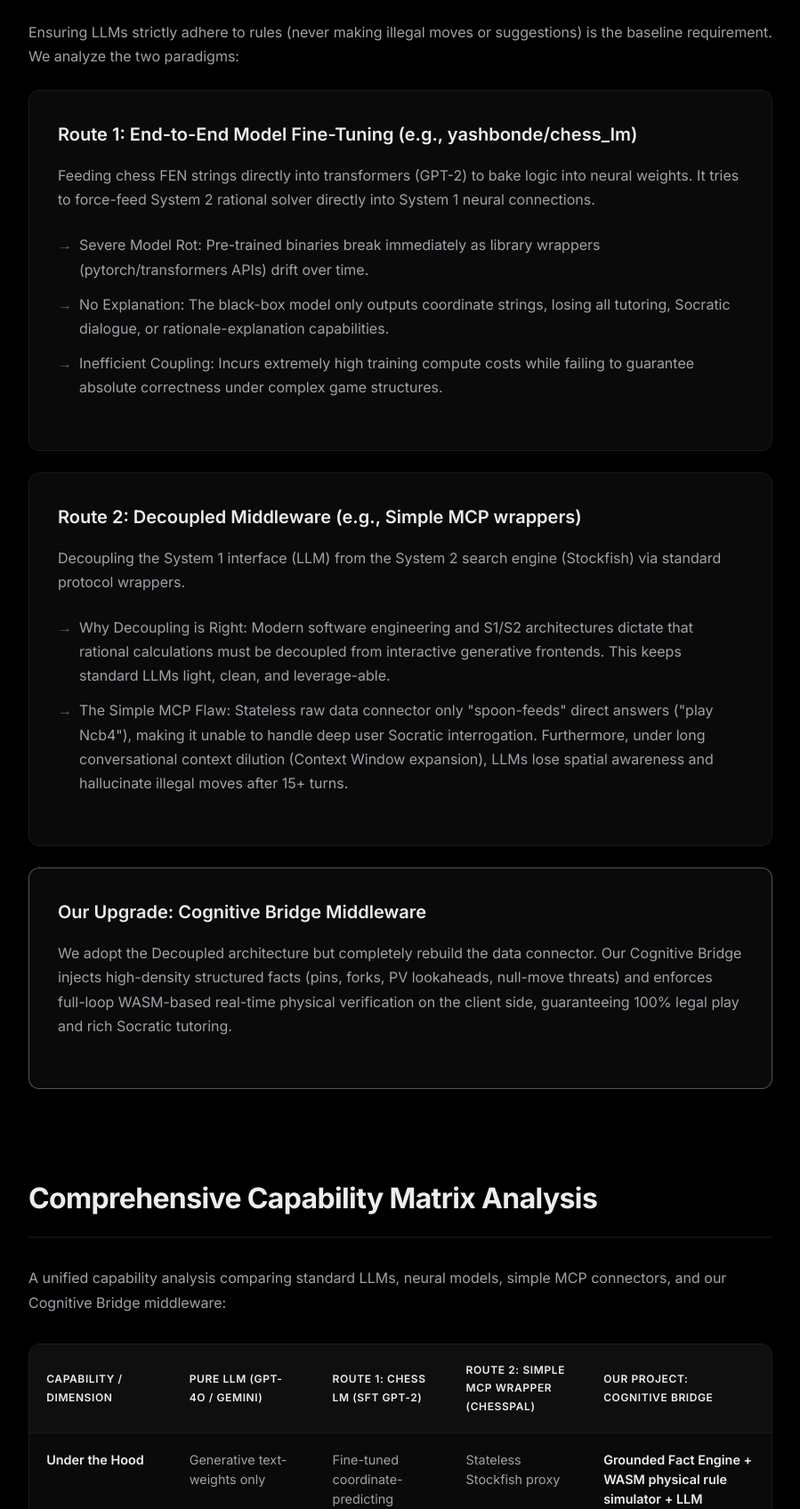
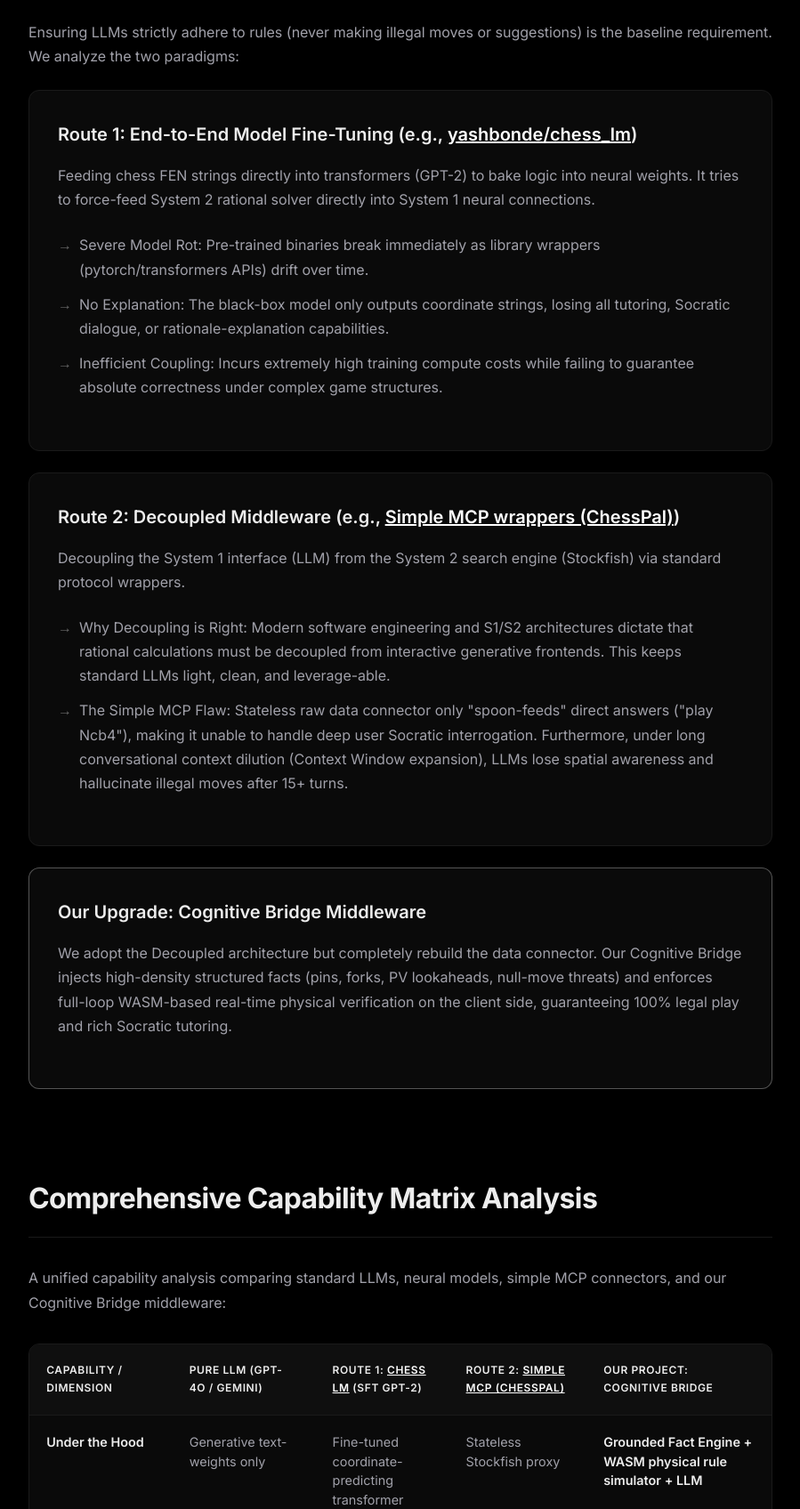
Before and after one commit to joe-ging/zhenfund-token-grant-application, a plain HTML site: page index.html in a window 1280 px wide. Shown: the part 2300-3996 px from the top of the page at 89% size, without its empty margins (190-1089 px from the left). Drawn offline with Linux system fonts and the light colour scheme.

Commit message:
docs: embed clickable URLs for chess-lm, chesspal, and wrap gemini hallucination image in click-to-full-size anchor tag in index.html

```diff
--- a/index.html
+++ b/index.html
@@ -348,7 +348,7 @@
             <p>Ensuring LLMs strictly adhere to rules (never making illegal moves or suggestions) is the baseline requirement. We analyze the two paradigms:</p>
 
             <div class="card">
-                <h3>Route 1: End-to-End Model Fine-Tuning (e.g., yashbonde/chess_lm)</h3>
+                <h3>Route 1: End-to-End Model Fine-Tuning (e.g., <a href="https://github.com/yashbonde/chess_lm" target="_blank" style="color: #fff; text-decoration: underline;">yashbonde/chess_lm</a>)</h3>
                 <p>Feeding chess FEN strings directly into transformers (GPT-2) to bake logic into neural weights. It tries to force-feed System 2 rational solver directly into System 1 neural connections.</p>
                 <ul>
                     <li>Severe Model Rot: Pre-trained binaries break immediately as library wrappers (pytorch/transformers APIs) drift over time.</li>
@@ -358,7 +358,7 @@
             </div>
 
             <div class="card">
-                <h3>Route 2: Decoupled Middleware (e.g., Simple MCP wrappers)</h3>
+                <h3>Route 2: Decoupled Middleware (e.g., <a href="https://github.com/joe-ging/chesspal-mcp-engine" target="_blank" style="color: #fff; text-decoration: underline;">Simple MCP wrappers (ChessPal)</a>)</h3>
                 <p>Decoupling the System 1 interface (LLM) from the System 2 search engine (Stockfish) via standard protocol wrappers.</p>
                 <ul>
                     <li>Why Decoupling is Right: Modern software engineering and S1/S2 architectures dictate that rational calculations must be decoupled from interactive generative frontends. This keeps standard LLMs light, clean, and leverage-able.</li>
@@ -383,8 +383,8 @@
                         <tr>
                             <th>Capability / Dimension</th>
                             <th>Pure LLM (GPT-4o / Gemini)</th>
-                            <th>Route 1: Chess LM (SFT GPT-2)</th>
-                            <th>Route 2: Simple MCP Wrapper (ChessPal)</th>
+                            <th>Route 1: <a href="https://github.com/yashbonde/chess_lm" target="_blank" style="color: #fff; text-decoration: underline;">Chess LM</a> (SFT GPT-2)</th>
+                            <th>Route 2: <a href="https://github.com/joe-ging/chesspal-mcp-engine" target="_blank" style="color: #fff; text-decoration: underline;">Simple MCP (ChessPal)</a></th>
                             <th>Our Project: Cognitive Bridge</th>
                         </tr>
                     </thead>
@@ -426,7 +426,7 @@
                         </tr>
                         <tr>
                             <td><strong>Representational Proof</strong></td>
-                            <td>Admits coordinates failure (see screenshot in FAQ)</td>
+                            <td>Admits coordinates failure (see <a href="#faq" style="color: #fff; text-decoration: underline;">screenshot</a> in FAQ)</td>
                             <td>Weights loading fails in 2026 environment due to rot</td>
                             <td>Serves purely as an engine coordinate proxy</td>
                             <td><strong>Translates engine cold metrics into cognitive tuition facts</strong></td>
@@ -556,7 +556,7 @@
                 <div class="qa-q">Where is the objective proof of LLM's absolute rule failure in chess?</div>
                 <div class="qa-a">
                     <p>The screenshot below is the perfect empirical smoking gun: when attempting to engage Google's frontier model Gemini in chess without backend tool calling / physical constraints, the model natively confesses its absolute inability to compute 2D spatial layouts, warning the user that it will play illegal coordinates:</p>
-                    <img src="gemini chess champ hallucination.png" alt="Google Gemini admitting rule failure without chess_lm tool calling" class="embedded-img">
+                    <a href="gemini chess champ hallucination.png" target="_blank"><img src="gemini chess champ hallucination.png" alt="Google Gemini admitting rule failure without chess_lm tool calling" class="embedded-img"></a>
                 </div>
             </div>
         </section>
```
